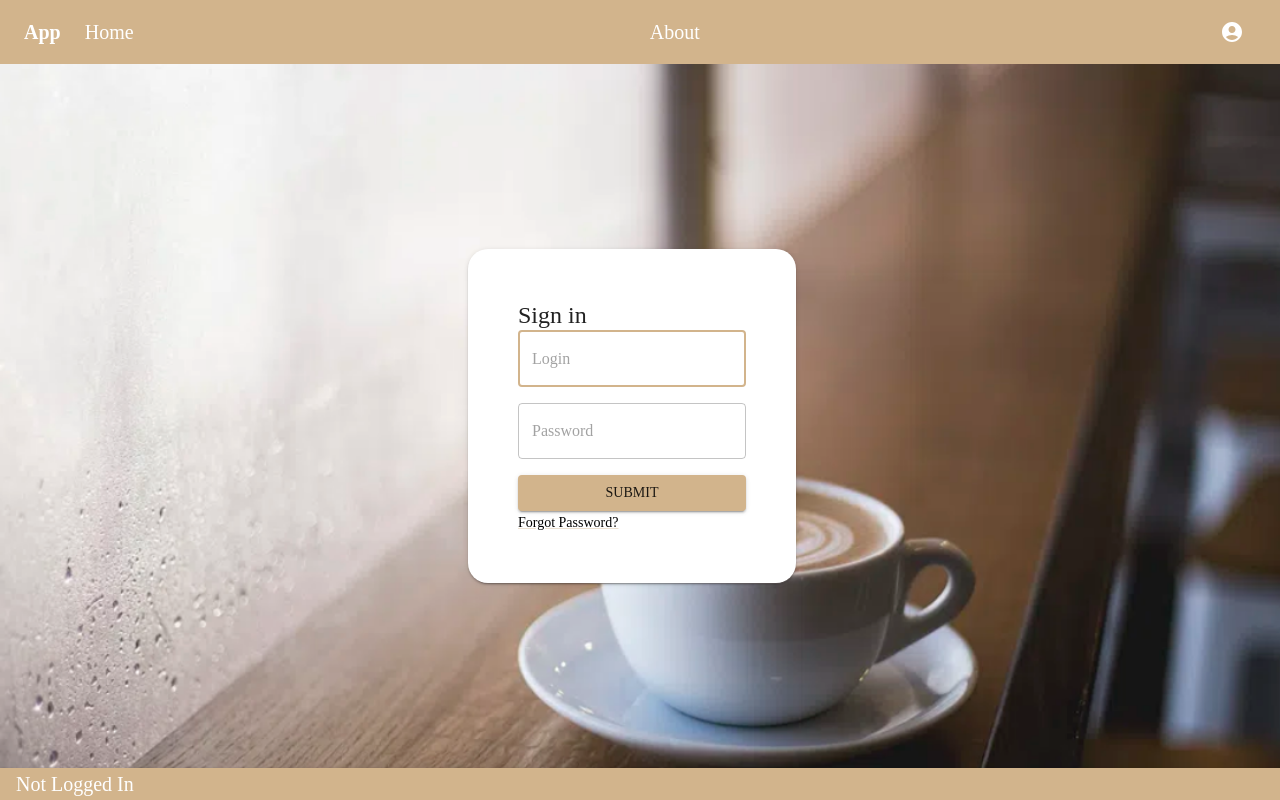
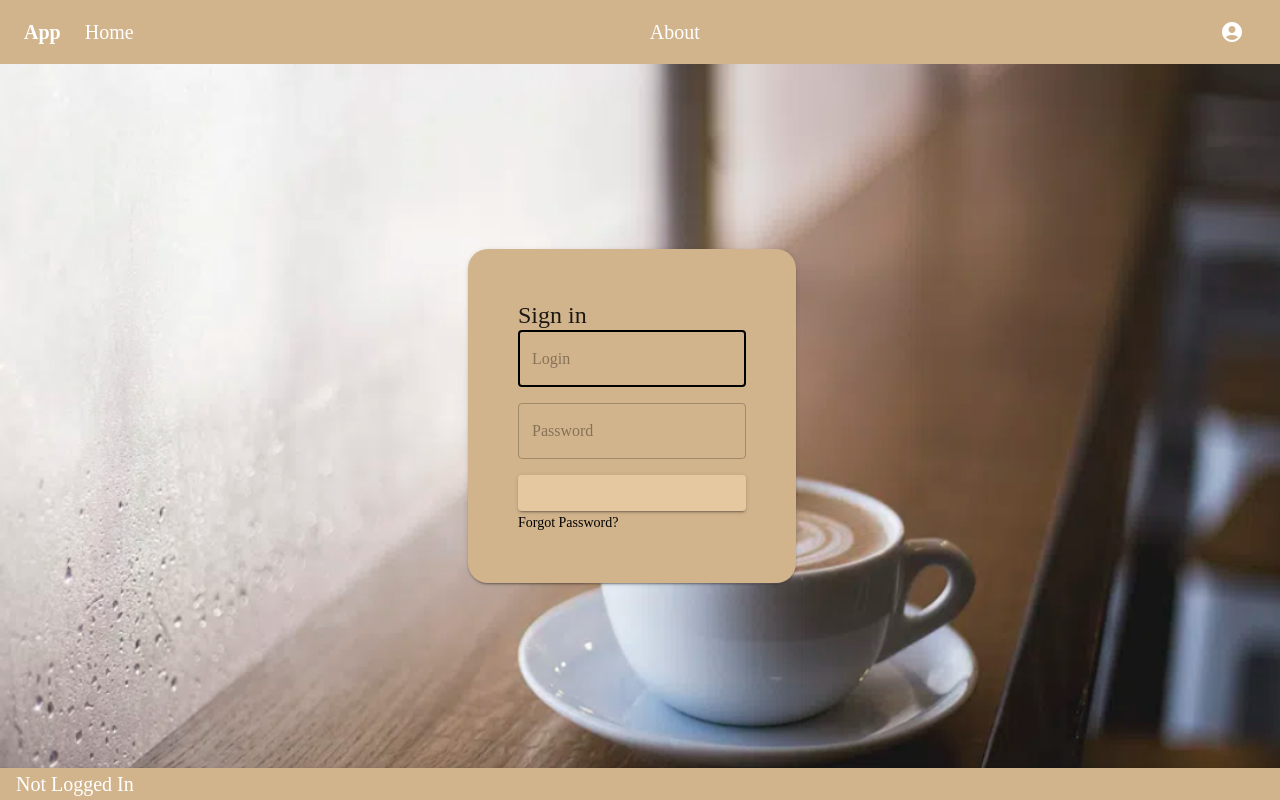
Before and after one commit to dirkwiggley/mui-base, a React (Create React App) app: page /login/true in a window 1280 px wide. Built offline with nearby package versions, Linux system fonts and the light colour scheme; a web font is replaced by a local one.

Commit message:
Lite code cleanup
Lite code cleanup

```diff
--- a/src/components/DBEditor/DBEditor.tsx
+++ b/src/components/DBEditor/DBEditor.tsx
@@ -30,6 +30,7 @@ import { useAuthContext } from '../AuthStore';
 import { TablePaginationActions } from "./TablePaginationActions";
 import ExportTablesButtons from "./ExportTablesButtons";
 import API, { authHelper } from "../../api";
+import { otherColors } from "../../theme";
 
 export interface CurrentSelection {
   id: string,
@@ -228,11 +229,11 @@ export default function CustomPaginationActionsTable() {
                   scope="row"
                   key={index}
                   sx={{
-                    bgcolor: "rgba(210, 180, 140, 1.0)",
+                    bgcolor: otherColors.primaryMain,
                     border: "2px",
                     "&:hover": {
                       cursor: "pointer",
-                      bgcolor: "rgba(217, 189, 176, 1.0)",
+                      bgcolor: otherColors.primaryLight,
                     },
                   }}
 
@@ -566,7 +567,7 @@ export default function CustomPaginationActionsTable() {
                     <TableRow>{columnHeaders}</TableRow>
                     {hasNoRows() && (
                       <TableRow style={{ height: 53 * getEmptyRows() }}>
-                        <TableCell colSpan={6}>
+                        <TableCell colSpan={columnHeaders.length}>
                           No data in table{" "}
                           <Button onClick={createDBRow} variant="text">
                             Create a row
@@ -585,7 +586,7 @@ export default function CustomPaginationActionsTable() {
 
                     {getEmptyRows() > 0 && (
                       <TableRow style={{ height: 53 * getEmptyRows() }}>
-                        <TableCell colSpan={6} />
+                        <TableCell colSpan={columnHeaders.length} />
                       </TableRow>
                     )}
                   </TableBody>
@@ -599,7 +600,7 @@ export default function CustomPaginationActionsTable() {
                           25,
                           { label: "All", value: -1 },
                         ]}
-                        colSpan={3}
+                        colSpan={columnHeaders.length}
                         count={rows.length}
                         rowsPerPage={rowsPerPage}
                         page={page}
@@ -703,7 +704,7 @@ export default function CustomPaginationActionsTable() {
                     <TableRow>{columnHeaders}</TableRow>
                     {hasNoRows() && (
                       <TableRow style={{ height: 53 * getEmptyRows() }}>
-                        <TableCell colSpan={6}>
+                        <TableCell colSpan={columnHeaders.length}>
                           No data in table
                           <Button onClick={createDBRow} variant="text">
                             Create a row
@@ -722,7 +723,7 @@ export default function CustomPaginationActionsTable() {
 
                     {getEmptyRows() > 0 && (
                       <TableRow style={{ height: 53 * getEmptyRows() }}>
-                        <TableCell colSpan={6} />
+                        <TableCell colSpan={columnHeaders.length} />
                       </TableRow>
                     )}
                   </TableBody>
@@ -736,7 +737,7 @@ export default function CustomPaginationActionsTable() {
                           25,
                           { label: "All", value: -1 },
                         ]}
-                        colSpan={3}
+                        colSpan={columnHeaders.length}
                         count={rows.length}
                         rowsPerPage={rowsPerPage}
                         page={page}
--- a/src/components/Login.tsx
+++ b/src/components/Login.tsx
@@ -7,6 +7,7 @@ import { useTranslation } from "react-i18next";
 import API from '../api';
 import { useAuthContext, instanceofUserInfo, convertToUserInfo, defaultUserInfo } from './AuthStore';
 import { UserInterface } from "../types";
+import { otherColors } from '../theme';
 
 const StyledGrid = styled(Grid, {
   name: "StyledGrid",
@@ -25,7 +26,7 @@ const StyledPaper = styled(Paper, {
   minHeight: "22vh",
   padding: "50px",
   borderRadius: "20px",
-  background: "rgba(255,255,255,1.0)",//"transparent",
+  background: otherColors.primaryMain,
   backdropFilter: "blur(15px)",
 });
 
@@ -126,6 +127,17 @@ function Login() {
       });
   }
 
+  const style = {
+    "& label.Mui-focused": {
+      color: "black"
+    },
+    "& .MuiOutlinedInput-root": {
+      "&.Mui-focused fieldset": {
+        borderColor: "black"
+      }
+    }
+  }
+
   const out = show ?
   (
     <Grid container spacing={0} justifyContent="center" direction="row" >
@@ -154,7 +166,8 @@ function Login() {
                       onClick={clickEvent}
                       onChange={changeLogin}
                       required
-                      autoFocus={true} />
+                      autoFocus={true}
+                      sx={style}/>
                   </Grid>
                   <Grid item>
                     <TextField
@@ -165,14 +178,15 @@ function Login() {
                       value={password}
                       onClick={clickEvent}
                       onChange={changePassword}
-                      required />
+                      required
+                      sx={style} />
                   </Grid>
                   <Grid item>
                     <Button
                       variant="contained"
                       color="primary"
                       type="submit"
-                      sx={{ width: "100%", bgcolor: "background.otherBackground" }} >{t('login.submit')}</Button>
+                      sx={{ width: "100%", color: otherColors.primaryLight, bgcolor: otherColors.primaryLight }} >{t('login.submit')}</Button>
                   </Grid>
                 </Grid>
               </form>
--- a/src/components/Navbar.tsx
+++ b/src/components/Navbar.tsx
@@ -66,6 +66,7 @@ export default function MenuAppBar() {
 
   const handleLogout = () => {
     if (auth) {
+      API.accessToken = null;
       handleClose();
       navigate("/exit");
       setAuth?.(null);
```
